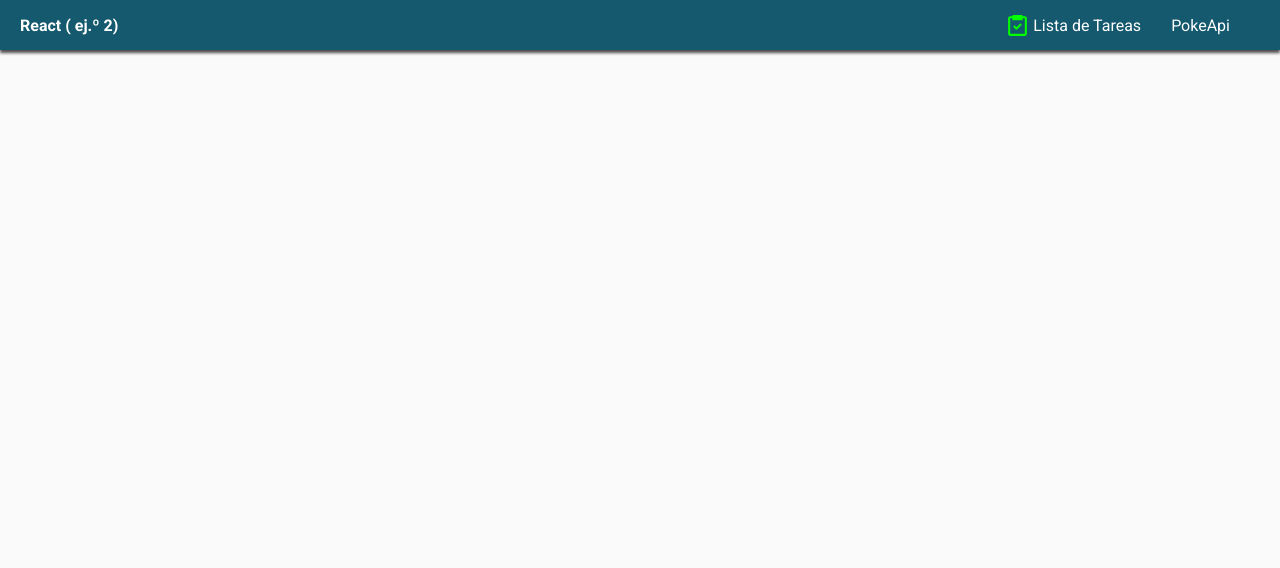
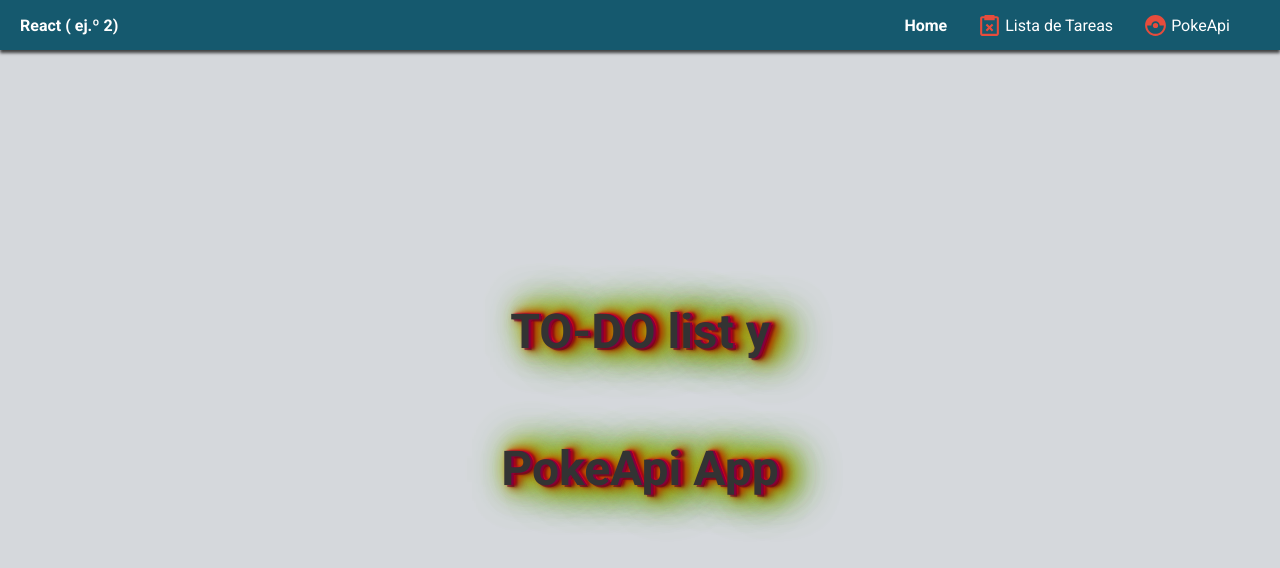
Before and after one commit to LucasSantamaria76/react-Ej2, a React (Create React App) app: page /#/ in a window 1280 px wide. Shown: the top 568 px of the page. Built offline with nearby package versions, Linux system fonts and the light colour scheme.

Commit message:
working pokeApi

```diff
--- a/src/App.jsx
+++ b/src/App.jsx
@@ -1,6 +1,8 @@
 import { Routes, Route, useLocation } from 'react-router-dom';
 import Navbar from './components/Navbar/Navbar';
 import { Todo } from './views/Todo/Todo';
+import Home from './views/Home/Home';
+import PokeApi from './views/PokeApi/PokeApi';
 
 import './App.css';
 
@@ -10,7 +12,9 @@ export const App = () => {
     <>
       <Navbar />
       <Routes location={location} key={location.pathname}>
+        <Route path='/' element={<Home />} />
         <Route path='/todo' element={<Todo />} />
+        <Route path='/pokeapi' element={<PokeApi />} />
       </Routes>
     </>
   );
--- a/src/components/CardTask/cardTask.styles.css
+++ b/src/components/CardTask/cardTask.styles.css
@@ -23,6 +23,17 @@ h3 {
   align-items: center;
 }
 
+.card button {
+  margin: 0;
+  width: 50px;
+  height: 50px;
+  border: 1px solid #ccc;
+  border-radius: 4px;
+  font-size: 1.2rem;
+  cursor: pointer;
+  box-shadow: 1px 1px 5px #000;
+}
+
 .card .btnEdit {
   background-color: var(--warning-color);
   margin-right: 5px;
@@ -41,9 +52,4 @@ h3 {
   h3 {
     font-size: 1.5rem;
   }
-  .card button {
-    margin: 0;
-    width: 50px;
-    height: 50px;
-  }
 }
--- a/src/components/FormTask/FormTask.jsx
+++ b/src/components/FormTask/FormTask.jsx
@@ -1,8 +1,9 @@
 import { useEffect, useRef, useState } from 'react';
 import { addTask, deleteTask, editTask } from '../../store/actions';
 import { useToDo } from '../../store/contextToDo';
-import './formTask.styles.css';
+import './formTask.styles.js';
 import Swal from 'sweetalert2';
+import { Form } from './formTask.styles.js';
 
 const FormTask = () => {
   const [task, setTask] = useState('');
@@ -24,7 +25,6 @@ const FormTask = () => {
   const handleSubmit = (e) => {
     e.preventDefault();
     if (task.trim().length) {
-      localStorage.setItem('tasks', JSON.stringify(state.tasks));
       dispatch(addTask(task, taskToEdit));
       setTaskToEdit('');
       setTask('');
@@ -43,7 +43,6 @@ const FormTask = () => {
       confirmButtonText: 'Aceptar',
     }).then((result) => {
       if (result.isConfirmed) {
-        localStorage.setItem('tasks', JSON.stringify(state.tasks));
         dispatch(deleteTask(null, true));
       }
     });
@@ -51,8 +50,8 @@ const FormTask = () => {
 
   return (
     <>
-      <h1 className='title'>{taskToEdit ? 'Editar Tarea' : 'Nueva tarea'}</h1>
-      <form onSubmit={handleSubmit}>
+      <Form onSubmit={handleSubmit}>
+        <h1>{taskToEdit ? 'Editar Tarea' : 'Nueva tarea'}</h1>
         <input
           type='text'
           className={`${error ? 'inputError' : ''}`}
@@ -67,7 +66,7 @@ const FormTask = () => {
         <button type='button' className='btnDelTask' onClick={() => handleDelete()}>
           Eliminar lista de tareas
         </button>
-      </form>
+      </Form>
     </>
   );
 };
--- a/src/components/FormTask/formTask.styles.css
+++ /dev/null
@@ -1,53 +0,0 @@
-.title {
-  color: #000;
-}
-
-form {
-  width: 96%;
-  max-width: 500px;
-}
-
-input {
-  width: 100%;
-  margin: 0 auto;
-  padding: 10px;
-  border: 1px solid #000;
-  border-radius: 4px;
-  font-size: 1.2rem;
-}
-
-input:focus {
-  outline: none;
-}
-
-button {
-  width: 100%;
-  padding: 10px;
-  margin-top: 10px;
-  border: 1px solid #ccc;
-  border-radius: 4px;
-  font-size: 1.2rem;
-  cursor: pointer;
-  background-color: var(--primary-color);
-  box-shadow: 1px 1px 5px #000;
-}
-
-.btnDelTask {
-  background-color: var(--danger-color);
-}
-
-button:active {
-  box-shadow: none;
-}
-
-.error {
-  color: red;
-  font-size: 0.8rem;
-}
-
-.inputError {
-  border: 1px solid red;
-}
-
-@media screen and (min-width: 768px) {
-}
--- /dev/null
+++ b/src/components/FormTask/formTask.styles.js
@@ -0,0 +1,59 @@
+import styled from 'styled-components';
+
+export const Form = styled.form`
+  width: 96%;
+  margin: 0 auto;
+  h1 {
+    margin: 0;
+    padding: 0;
+    color: #000;
+    text-align: center;
+  }
+
+  max-width: 500px;
+  display: flex;
+  flex-direction: column;
+  align-items: center;
+  justify-content: center;
+  input {
+    width: 100%;
+    margin: 10px auto 0;
+    padding: 8px;
+    border: 1px solid #000;
+    border-radius: 4px;
+    font-size: 1.2rem;
+  }
+
+  input:focus {
+    outline: none;
+  }
+
+  button {
+    width: 100%;
+    padding: 8px;
+    margin-top: 10px;
+    border: 1px solid #ccc;
+    border-radius: 4px;
+    font-size: 1.2rem;
+    cursor: pointer;
+    background-color: var(--primary-color);
+    box-shadow: 1px 1px 5px #000;
+  }
+
+  .btnDelTask {
+    background-color: var(--danger-color);
+  }
+
+  button:active {
+    box-shadow: none;
+  }
+
+  .error {
+    color: red;
+    font-size: 0.8rem;
+  }
+
+  .inputError {
+    border: 1px solid red;
+  }
+`;
--- a/src/components/Navbar/Navbar.jsx
+++ b/src/components/Navbar/Navbar.jsx
@@ -1,21 +1,43 @@
 import { NavLink } from 'react-router-dom';
 import { NavContainer } from './navbar.styles.js';
 import { BiTask, BiTaskX } from 'react-icons/bi';
+import { MdCatchingPokemon } from 'react-icons/md';
+import { useToDo } from '../../store/contextToDo.jsx';
+import { useEffect } from 'react';
+import { getTasks } from '../../store/actions.js';
 
 const Navbar = () => {
+  const {
+    state: { tasks },
+    dispatch,
+  } = useToDo();
+
+  useEffect(() => {
+    dispatch(getTasks());
+    // eslint-disable-next-line react-hooks/exhaustive-deps
+  }, []);
+
+  const hasTasks = tasks.length > 0;
+
   return (
-    <NavContainer>
+    <NavContainer hasTasks={hasTasks}>
       <NavLink to='/' end>
         <h4>React ( ej.º 2)</h4>
       </NavLink>
       <ul>
         <li>
-          <BiTask />
+          <NavLink to='/' end>
+            Home
+          </NavLink>
+        </li>
+        <li>
+          {hasTasks ? <BiTask className='tasksIcon' /> : <BiTaskX className='tasksIcon' />}
           <NavLink to='/todo' end>
             Lista de Tareas
           </NavLink>
         </li>
         <li>
+          <MdCatchingPokemon />
           <NavLink to='/pokeapi' end>
             PokeApi
           </NavLink>
--- a/src/components/Navbar/navbar.styles.js
+++ b/src/components/Navbar/navbar.styles.js
@@ -29,7 +29,10 @@ export const NavContainer = styled.nav`
       svg {
         width: 25px;
         height: 25px;
-        fill: #00ff00;
+        fill: #e74c3c;
+      }
+      .tasksIcon {
+        fill: ${({ hasTasks }) => hasTasks && '#00ff00'};
       }
     }
   }
--- a/src/store/reducer.js
+++ b/src/store/reducer.js
@@ -29,12 +29,20 @@ export const reducerTodo = (state = initialState, action) => {
       } else {
         newState = { ...state, tasks: [action.payload, ...state.tasks] };
       }
+      localStorage.setItem('tasks', JSON.stringify(newState.tasks));
       return newState;
     }
-    case Types.DELETE_TASK:
+    case Types.DELETE_TASK: {
+      localStorage.setItem(
+        'tasks',
+        JSON.stringify(state.tasks.filter((task) => task.id !== action.payload))
+      );
       return { ...state, tasks: state.tasks.filter((task) => task.id !== action.payload) };
-    case Types.DELETE_TODO:
+    }
+    case Types.DELETE_TODO: {
+      localStorage.removeItem('tasks');
       return initialState;
+    }
     case Types.EDIT_TASK:
       return { ...state, toEdit: action.payload };
 
--- /dev/null
+++ b/src/views/Home/Home.jsx
@@ -0,0 +1,12 @@
+import { Container } from './home.styles';
+
+const Home = () => {
+  return (
+    <Container>
+      <h2>TO-DO list y</h2>
+      <h2>PokeApi App</h2>
+    </Container>
+  );
+};
+
+export default Home;
--- /dev/null
+++ b/src/views/Home/home.styles.js
@@ -0,0 +1,20 @@
+import styled from 'styled-components';
+
+export const Container = styled.div`
+  h2 {
+    font-size: 3rem;
+    text-shadow: 2px 0 0px #800040, 3px 2px 0px rgba(77, 0, 38, 0.5), 3px 0 3px #ff002b,
+      5px 0 3px #800015, 6px 2px 3px rgba(77, 0, 13, 0.5), 6px 0 9px #ff5500, 8px 0 9px #802a00,
+      9px 2px 9px rgba(77, 25, 0, 0.5), 9px 0 18px #ffd500, 11px 0 18px #806a00,
+      12px 2px 18px rgba(77, 66, 0, 0.5), 12px 0 30px #d4ff00, 14px 0 30px #6a8000,
+      15px 2px 30px rgba(64, 77, 0, 0.5), 15px 0 45px #80ff00, 17px 0 45px #408000,
+      17px 2px 45px rgba(38, 77, 0, 0.5);
+  }
+  width: 100%;
+  height: 100vh;
+  background-color: #d5d8dc;
+  display: flex;
+  flex-direction: column;
+  align-items: center;
+  justify-content: center;
+`;
--- /dev/null
+++ b/src/views/PokeApi/PokeApi.jsx
@@ -0,0 +1,5 @@
+const PokeApi = () => {
+  return <div>PokeApi</div>;
+};
+
+export default PokeApi;
--- a/src/views/Todo/Todo.jsx
+++ b/src/views/Todo/Todo.jsx
@@ -1,17 +1,8 @@
 import FormTask from './../../components/FormTask/FormTask';
 import ListTask from '../../components/ListTask/ListTask';
-import { useEffect } from 'react';
-import { useToDo } from '../../store/contextToDo';
-import { getTasks } from '../../store/actions';
 import { TodoContainer } from './todo.styles';
 
 export const Todo = () => {
-  const { dispatch } = useToDo();
-  useEffect(() => {
-    dispatch(getTasks());
-    // eslint-disable-next-line react-hooks/exhaustive-deps
-  }, []);
-
   return (
     <TodoContainer>
       <h1>Lista de tareas</h1>
```
